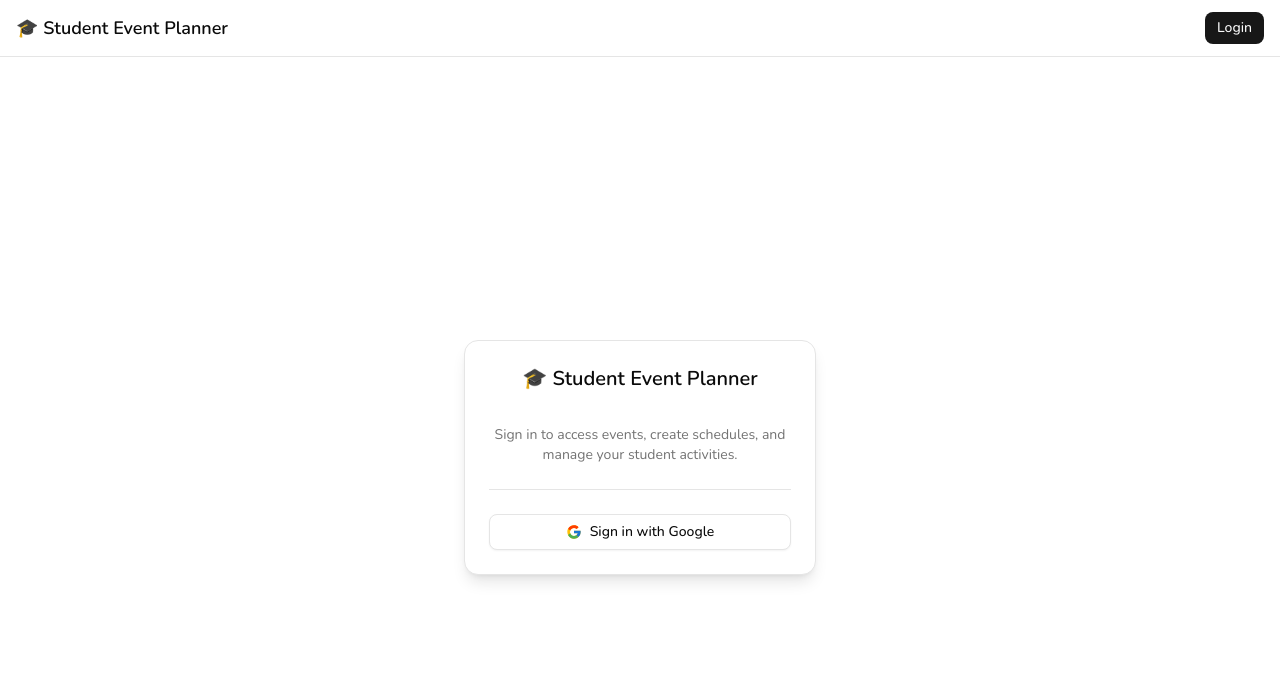
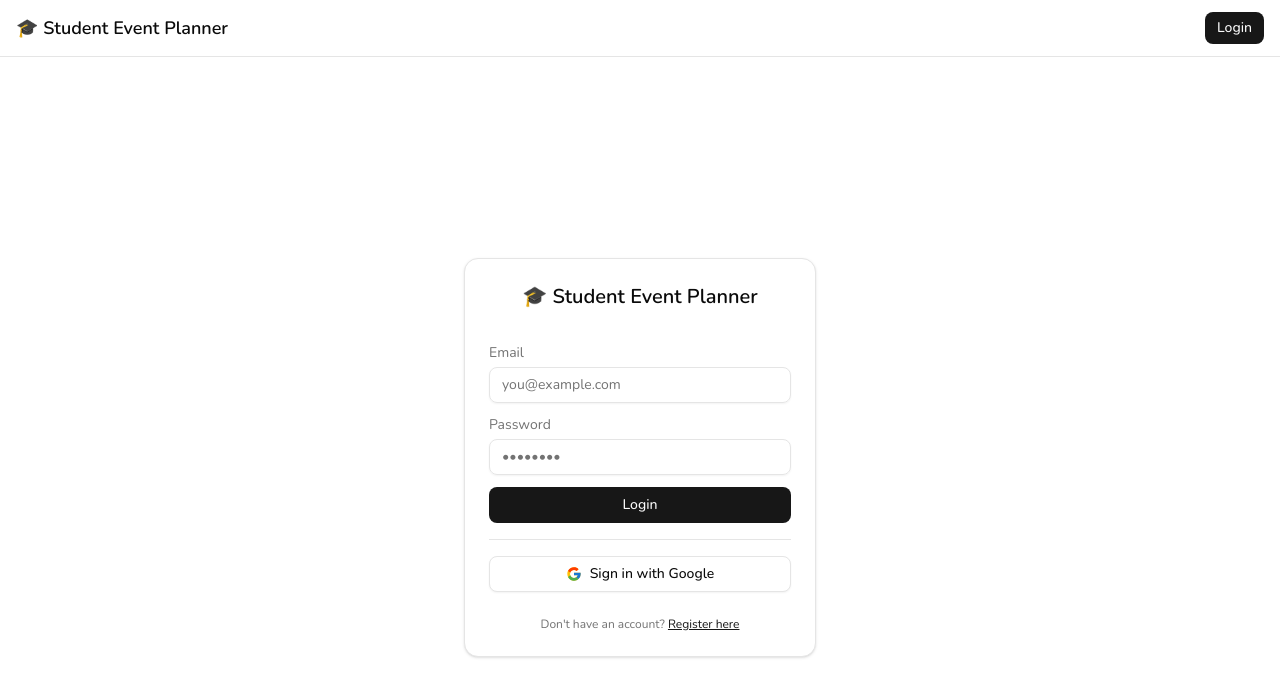
Before and after one commit to PasinS47/SEP, a React (Vite) app in the folder client/: page /login in a window 1280 px wide. Shown: the top 696 px of the page. Built offline with nearby package versions, Linux system fonts and the light colour scheme; no server answers.

Commit message:
feat(frontend): add login with email UI

```diff
--- /dev/null
+++ b/client/src/components/ui/input.tsx
@@ -0,0 +1,21 @@
+import * as React from "react"
+
+import { cn } from "@/lib/utils"
+
+function Input({ className, type, ...props }: React.ComponentProps<"input">) {
+  return (
+    <input
+      type={type}
+      data-slot="input"
+      className={cn(
+        "file:text-foreground placeholder:text-muted-foreground selection:bg-primary selection:text-primary-foreground dark:bg-input/30 border-input h-9 w-full min-w-0 rounded-md border bg-transparent px-3 py-1 text-base shadow-xs transition-[color,box-shadow] outline-none file:inline-flex file:h-7 file:border-0 file:bg-transparent file:text-sm file:font-medium disabled:pointer-events-none disabled:cursor-not-allowed disabled:opacity-50 md:text-sm",
+        "focus-visible:border-ring focus-visible:ring-ring/50 focus-visible:ring-[3px]",
+        "aria-invalid:ring-destructive/20 dark:aria-invalid:ring-destructive/40 aria-invalid:border-destructive",
+        className
+      )}
+      {...props}
+    />
+  )
+}
+
+export { Input }
--- a/client/src/lib/api.ts
+++ b/client/src/lib/api.ts
@@ -25,3 +25,23 @@ export async function fetchProfile() {
 export function loginWithGoogle() {
     window.location.href = `${API_URL}/auth/google`;
 }
+
+export async function loginWithEmail(email: string, password: string) {
+    const response = await fetch(`${API_URL}/api/auth/login`, {
+        method: "POST",
+        credentials: "include",
+        headers: { "Content-Type": "application/json" },
+        body: JSON.stringify({ email, password }),
+    });
+    return response.json();
+}
+
+export async function registerAccount(name: string, email: string, password: string) {
+    const response = await fetch(`${API_URL}/api/auth/register`, {
+        method: "POST",
+        credentials: "include",
+        headers: { "Content-Type": "application/json" },
+        body: JSON.stringify({ name, email, password }),
+    });
+    return response.json();
+}
--- a/client/src/pages/callback.tsx
+++ b/client/src/pages/callback.tsx
@@ -1,7 +1,7 @@
-import {useEffect} from "react";
-import {useNavigate} from "react-router-dom";
+import { useEffect } from "react";
+import { useNavigate } from "react-router-dom";
 
-export default function Callback({reload}: { reload: () => Promise<void> }) {
+export default function Callback({ reload }: { reload: () => Promise<void> }) {
   const navigate = useNavigate();
 
   useEffect(() => {
--- a/client/src/pages/login.tsx
+++ b/client/src/pages/login.tsx
@@ -1,32 +1,110 @@
-import { loginWithGoogle } from "@/lib/api.ts";
-import { Card, CardContent, CardHeader, CardTitle } from "@/components/ui/card";
+import { loginWithEmail, loginWithGoogle } from "@/lib/api.ts";
+import {
+  Card,
+  CardContent,
+  CardFooter,
+  CardHeader,
+  CardTitle,
+} from "@/components/ui/card";
 import { Separator } from "@/components/ui/separator";
+import { Input } from "@/components/ui/input";
 import { Button } from "@/components/ui/button";
 import { FcGoogle } from "react-icons/fc";
+import { useState } from "react";
+import { toast } from "sonner";
 
 export default function Login() {
+  const [email, setEmail] = useState("");
+  const [password, setPassword] = useState("");
+  const [loading, setLoading] = useState(false);
+
+  const handleLocalLogin = async (e: React.FormEvent) => {
+    e.preventDefault();
+    setLoading(true);
+
+    try {
+      const res = await loginWithEmail(email, password);
+      if (!res.success) throw new Error(res.error || "Login failed");
+
+      toast.success("Logged in successfully");
+      window.location.href = "/auth/callback";
+    } catch (err: any) {
+      toast.error(err.message || "Login failed");
+    } finally {
+      setLoading(false);
+    }
+  };
+
   return (
     <div className="min-h-screen flex items-center justify-center bg-background text-foregroundr">
-      <Card className="w-[22rem] shadow-lg border border-border bg-card">
+      <Card className="w-88 shadow-mg border border-border bg-card">
         <CardHeader>
           <CardTitle className="text-center text-xl font-semibold">
-          🎓 Student Event Planner
+            🎓 Student Event Planner
           </CardTitle>
         </CardHeader>
-        <CardContent className="flex flex-col items-center space-y-6">
-          <p className="text-sm text-muted-foreground text-center">
-            Sign in to access events, create schedules, and manage your student activities.
-          </p>
-          <Separator />
+
+        <CardContent className="space-y-4">
+          <form onSubmit={handleLocalLogin} className="space-y-3">
+            <div className="flex flex-col space-y-1">
+              <label htmlFor="email" className="text-sm text-muted-foreground">
+                Email
+              </label>
+              <Input
+                id="email"
+                type="email"
+                placeholder="you@example.com"
+                value={email}
+                onChange={(e) => setEmail(e.target.value)}
+                required
+              />
+            </div>
+
+            <div className="flex flex-col space-y-1">
+              <label
+                htmlFor="password"
+                className="text-sm text-muted-foreground"
+              >
+                Password
+              </label>
+              <Input
+                id="password"
+                type="password"
+                placeholder="••••••••"
+                value={password}
+                onChange={(e) => setPassword(e.target.value)}
+                required
+              />
+            </div>
+
+            <Button type="submit" className="w-full" disabled={loading}>
+              {loading ? "Signing in..." : "Login"}
+            </Button>
+          </form>
+
+          <Separator className="my - 4" />
+
           <Button
             variant="outline"
             className="w-full flex items-center justify-center gap-2 hover:bg-accent"
             onClick={loginWithGoogle}
           >
-            <FcGoogle className="w-5 h-5 text-transparent flex-shrink-0"/>
+            <FcGoogle className="w-5 h-5" />
             Sign in with Google
           </Button>
         </CardContent>
+
+        <CardFooter className="flex justify-center">
+          <p className="text-xs text-muted-foreground">
+            Don't have an account?{" "}
+            <a
+              href="/register"
+              className="underline text-primary hover:text-primary/80"
+            >
+              Register here
+            </a>
+          </p>
+        </CardFooter>
       </Card>
     </div>
   );
```
